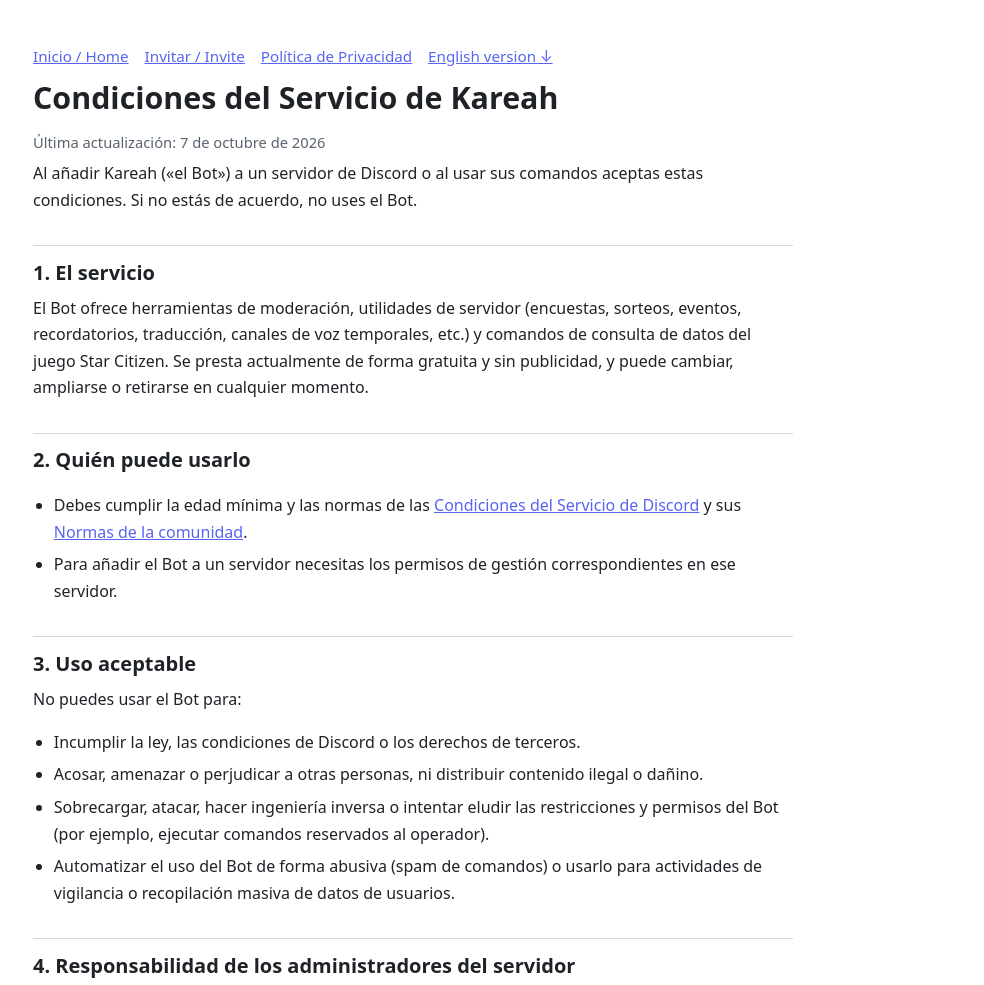
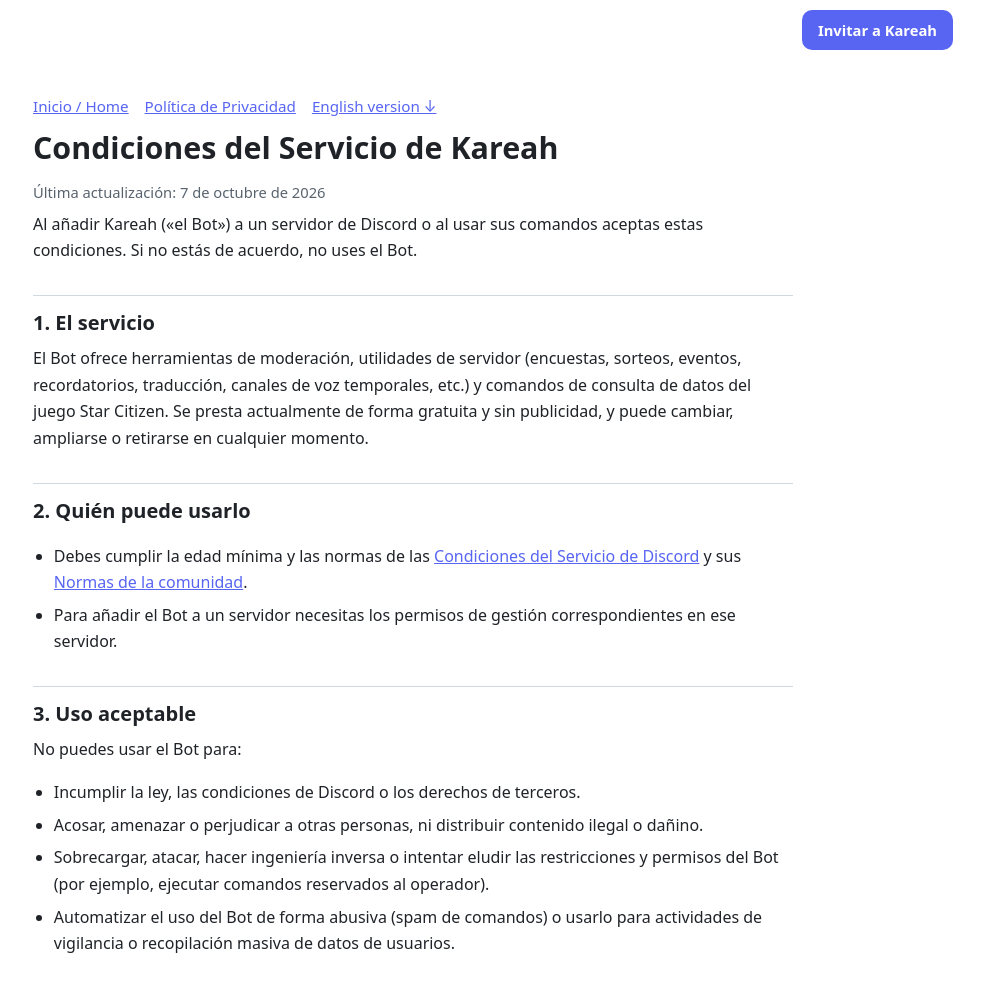
Before and after one commit to FranLopezZ/kareah-legal, a plain HTML site: page terms.html in a window 1280 px wide. Shown: the top 985 px of the page, without its empty margins (227-1211 px from the left). Drawn offline with Linux system fonts and the light colour scheme.

Commit message:
Add files via upload

```diff
--- /dev/null
+++ b/invite.js
@@ -0,0 +1,151 @@
+/* Botón «Invitar a Kareah» (arriba a la derecha) + cuadro de aceptación.
+   Se carga con <script src="invite.js" defer></script> desde todas las páginas de docs/legal. */
+(function () {
+  // ID de la aplicación (Developer Portal → General Information → Application ID). No es un secreto.
+  var CLIENT_ID = '1500654627425882172';
+  // Permisos pedidos: mismo valor que INVITE_PERMISSIONS en src/events/messageCreate.ts (sin Administrador).
+  var PERMISSIONS = '1099798014998';
+
+  var URL = 'https://discord.com/oauth2/authorize?client_id=' + encodeURIComponent(CLIENT_ID) +
+    '&permissions=' + PERMISSIONS + '&scope=' + encodeURIComponent('bot applications.commands');
+
+  var T = {
+    es: {
+      btn: 'Invitar a Kareah',
+      title: 'Invitar a Kareah',
+      intro: 'Kareah se añade desde la pantalla oficial de Discord, donde eliges el servidor. Solo puedes añadirlo a servidores donde tengas el permiso <strong>Gestionar servidor</strong>.',
+      permsTitle: 'Permisos que pide (no pide Administrador)',
+      perms: [
+        'Ver canales, enviar mensajes, insertar enlaces, adjuntar archivos y leer el historial: responder a comandos y publicar fichas.',
+        'Gestionar mensajes: <code>/clear</code>, borrado automático, automoderación y mensajes fijados.',
+        'Gestionar canales: <code>/canal</code>, estadísticas, voz temporal y permisos de canal.',
+        'Gestionar roles: autoroles y botones de rol.',
+        'Expulsar, banear y aislar miembros: <code>/kick</code>, <code>/ban</code>, <code>/silenciar</code> y sanciones de la automoderación.',
+        'Conectar y mover miembros en voz: voz temporal y <code>/moveall</code>.'
+      ],
+      data: 'Para funcionar, el bot <strong>lee los mensajes de los canales que ve</strong> (automoderación, fijados, disparadores, comandos con prefijo y monitor de noticias) y guarda la configuración de cada servidor. Al expulsarlo se borran los datos de ese servidor. Detalle en la <a href="privacy.html">Política de Privacidad</a>.',
+      checksTitle: 'Marca todas las casillas para continuar',
+      checks: [
+        'Tengo el permiso <strong>Gestionar servidor</strong> en el servidor donde lo voy a añadir, o autorización de quien lo administra.',
+        'He leído y acepto las <a href="terms.html" target="_blank" rel="noopener">Condiciones del Servicio</a>.',
+        'He leído la <a href="privacy.html" target="_blank" rel="noopener">Política de Privacidad</a> y entiendo que el bot lee los mensajes de los canales que ve para ofrecer sus funciones.',
+        'Entiendo los permisos que solicita y que soy responsable de informar a los miembros del servidor y de usar el bot conforme a las normas de Discord.',
+        'Tengo la edad mínima exigida por Discord en mi país para usar la plataforma.'
+      ],
+      cancel: 'Cancelar',
+      go: 'Aceptar y continuar en Discord'
+    },
+    en: {
+      btn: 'Invite Kareah',
+      title: 'Invite Kareah',
+      intro: 'Kareah is added through Discord\'s official screen, where you pick the server. You can only add it to servers where you have the <strong>Manage Server</strong> permission.',
+      permsTitle: 'Permissions it asks for (no Administrator)',
+      perms: [
+        'View channels, send messages, embed links, attach files and read history: answer commands and post sheets.',
+        'Manage messages: <code>/clear</code>, auto-clear, automod and sticky messages.',
+        'Manage channels: <code>/canal</code>, stats, temporary voice and channel permissions.',
+        'Manage roles: auto-roles and button roles.',
+        'Kick, ban and time out members: <code>/kick</code>, <code>/ban</code>, <code>/silenciar</code> and automod sanctions.',
+        'Connect and move members in voice: temporary voice and <code>/moveall</code>.'
+      ],
+      data: 'To work, the bot <strong>reads messages in the channels it can see</strong> (automod, sticky messages, triggers, prefix commands and the news monitor) and stores each server\'s settings. When it is removed, that server\'s data is deleted. Details in the <a href="privacy.html#en">Privacy Policy</a>.',
+      checksTitle: 'Tick every box to continue',
+      checks: [
+        'I have the <strong>Manage Server</strong> permission on the server where I am adding it, or authorization from whoever administers it.',
+        'I have read and accept the <a href="terms.html#en" target="_blank" rel="noopener">Terms of Service</a>.',
+        'I have read the <a href="privacy.html#en" target="_blank" rel="noopener">Privacy Policy</a> and understand the bot reads messages in the channels it sees to provide its features.',
+        'I understand the permissions it requests, and that I am responsible for informing the server\'s members and for using the bot in line with Discord\'s rules.',
+        'I am at least the minimum age Discord requires in my country.'
+      ],
+      cancel: 'Cancel',
+      go: 'Accept and continue on Discord'
+    }
+  };
+
+  var CSS = '' +
+    ':root{--kv-on:#fff}@media (prefers-color-scheme:dark){:root{--kv-on:#0d1117}}' +
+    '.kv-top{display:flex;justify-content:flex-end;padding:10px 16px 0;max-width:1080px;margin:0 auto}' +
+    '.kv-btn{font:inherit;font-size:.92rem;font-weight:600;cursor:pointer;border:0;border-radius:10px;padding:8px 16px;background:var(--accent,#5865f2);color:var(--kv-on)}' +
+    '.kv-btn:hover:not(:disabled){filter:brightness(1.1)}.kv-btn:focus-visible{outline:2px solid var(--accent,#5865f2);outline-offset:3px}' +
+    '.kv-btn:disabled{opacity:.45;cursor:not-allowed}' +
+    '.kv-btn.kv-ghost{background:transparent;color:var(--fg,inherit);border:1px solid var(--line,#d1d9e0)}' +
+    '.kv-dlg{max-width:600px;width:calc(100% - 32px);max-height:90vh;overflow:auto;border:1px solid var(--line,#d1d9e0);border-radius:14px;background:var(--bg,#fff);color:var(--fg,inherit);padding:0}' +
+    '.kv-dlg::backdrop{background:rgba(0,0,0,.55)}' +
+    '.kv-in{padding:20px 22px 18px;font-size:.95rem;line-height:1.5}' +
+    '.kv-in h2{font-size:1.25rem;margin:0 0 8px;padding:0;border:0}.kv-in h3{font-size:1rem;margin:16px 0 6px;padding:0;border:0}' +
+    '.kv-in p{margin:.4rem 0}.kv-in ul{margin:.3rem 0;padding-left:1.2rem}.kv-in li{margin:.25rem 0}' +
+    '.kv-in a{color:var(--accent,#5865f2)}.kv-in code{background:rgba(127,127,127,.15);padding:1px 5px;border-radius:4px;font-size:.9em}' +
+    '.kv-head{display:flex;align-items:center;gap:8px}.kv-head h2{flex:1}' +
+    '.kv-lang{display:flex;gap:6px}.kv-lang button{font:inherit;font-size:.8rem;padding:2px 9px;border:1px solid var(--line,#d1d9e0);border-radius:999px;background:transparent;color:inherit;cursor:pointer}' +
+    '.kv-lang button[aria-pressed=true]{border-color:var(--accent,#5865f2);color:var(--accent,#5865f2)}' +
+    '.kv-checks{display:grid;gap:10px;margin:8px 0 16px}' +
+    '.kv-checks label{display:grid;grid-template-columns:auto 1fr;gap:10px;align-items:start;cursor:pointer}' +
+    '.kv-checks input{width:18px;height:18px;margin-top:2px;accent-color:var(--accent,#5865f2)}' +
+    '.kv-actions{display:flex;gap:10px;justify-content:flex-end;flex-wrap:wrap}';
+
+  var lang = /^en/i.test(document.documentElement.lang || navigator.language || '') ? 'en' : 'es';
+  var dlg, goBtn, checks, topBtn;
+
+  function build() {
+    var style = document.createElement('style');
+    style.textContent = CSS;
+    document.head.appendChild(style);
+
+    var top = document.createElement('div');
+    top.className = 'kv-top';
+    topBtn = document.createElement('button');
+    topBtn.type = 'button';
+    topBtn.className = 'kv-btn';
+    top.appendChild(topBtn);
+    document.body.insertBefore(top, document.body.firstChild);
+
+    dlg = document.createElement('dialog');
+    dlg.className = 'kv-dlg';
+    dlg.setAttribute('aria-labelledby', 'kv-title');
+    document.body.appendChild(dlg);
+
+    topBtn.addEventListener('click', function () {
+      render();
+      if (dlg.showModal) dlg.showModal(); else dlg.setAttribute('open', '');
+    });
+    render(true);
+  }
+
+  function render(buttonOnly) {
+    var t = T[lang];
+    topBtn.textContent = t.btn;
+    if (buttonOnly) return;
+
+    var html = '<form method="dialog" class="kv-in">' +
+      '<div class="kv-head"><h2 id="kv-title">' + t.title + '</h2>' +
+      '<span class="kv-lang" role="group" aria-label="Idioma / Language">' +
+      '<button type="button" data-l="es" aria-pressed="' + (lang === 'es') + '">ES</button>' +
+      '<button type="button" data-l="en" aria-pressed="' + (lang === 'en') + '">EN</button></span></div>' +
+      '<p>' + t.intro + '</p>' +
+      '<h3>' + t.permsTitle + '</h3><ul>' + t.perms.map(function (p) { return '<li>' + p + '</li>'; }).join('') + '</ul>' +
+      '<p>' + t.data + '</p>' +
+      '<h3>' + t.checksTitle + '</h3><div class="kv-checks">' +
+      t.checks.map(function (c) { return '<label><input type="checkbox"><span>' + c + '</span></label>'; }).join('') + '</div>' +
+      '<div class="kv-actions"><button type="button" class="kv-btn kv-ghost" id="kv-cancel">' + t.cancel + '</button>' +
+      '<button type="submit" class="kv-btn" id="kv-go" disabled>' + t.go + '</button></div></form>';
+    dlg.innerHTML = html;
+
+    goBtn = dlg.querySelector('#kv-go');
+    checks = Array.prototype.slice.call(dlg.querySelectorAll('input[type=checkbox]'));
+    var sync = function () { goBtn.disabled = !checks.every(function (c) { return c.checked; }); };
+    checks.forEach(function (c) { c.addEventListener('change', sync); });
+
+    dlg.querySelector('#kv-cancel').addEventListener('click', function () { dlg.close(); });
+    Array.prototype.forEach.call(dlg.querySelectorAll('.kv-lang button'), function (b) {
+      b.addEventListener('click', function () { lang = b.getAttribute('data-l'); topBtn.textContent = T[lang].btn; render(); });
+    });
+    dlg.querySelector('form').addEventListener('submit', function (e) {
+      e.preventDefault();
+      if (goBtn.disabled) return;
+      dlg.close();
+      window.open(URL, '_blank', 'noopener');
+    });
+  }
+
+  if (document.readyState === 'loading') document.addEventListener('DOMContentLoaded', build); else build();
+})();
--- a/terms.html
+++ b/terms.html
@@ -15,11 +15,12 @@
   nav { display:flex; gap:16px; flex-wrap:wrap; margin:12px 0 4px; font-size:.95rem; }
   code { background:rgba(127,127,127,.15); padding:1px 5px; border-radius:4px; }
 </style>
+<script src="invite.js" defer></script>
 </head>
 <body>
 <main>
 
-<nav><a href="index.html">Inicio / Home</a> <a href="invitar.html">Invitar / Invite</a> <a href="privacy.html">Política de Privacidad</a> <a href="#en">English version ↓</a></nav>
+<nav><a href="index.html">Inicio / Home</a> <a href="privacy.html">Política de Privacidad</a> <a href="#en">English version ↓</a></nav>
 
 <section id="es">
 <h1>Condiciones del Servicio de Kareah</h1>
```
Also changed, not shown: comandos.html (+1 -1 lines), index.html (+1 -1 lines), privacy.html (+2 -1 lines).
